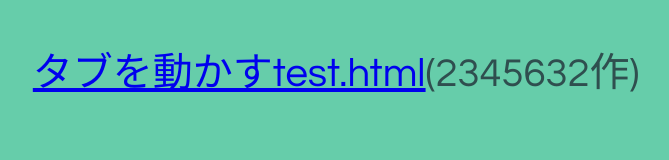
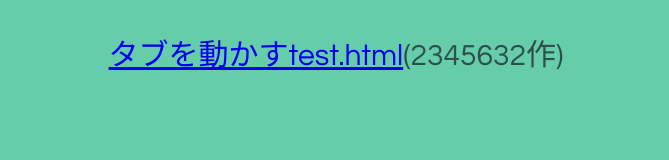
Before and after one commit to NAOYA118/2345632xNAOYA118, a plain HTML site: page index.html in a window 1280 px wide. Shown: the whole page, without its empty margins (304-973 px from the left). Drawn offline with Linux system fonts and the light colour scheme.

Commit message:
Update index.html

```diff
--- a/index.html
+++ b/index.html
@@ -13,6 +13,6 @@
             text-align:center;
             background-color:#66CDAA;
             font-family:Century Gothic;
-            font-size:40px}
+            font-size:30px}
     </style>
 </html>
```
